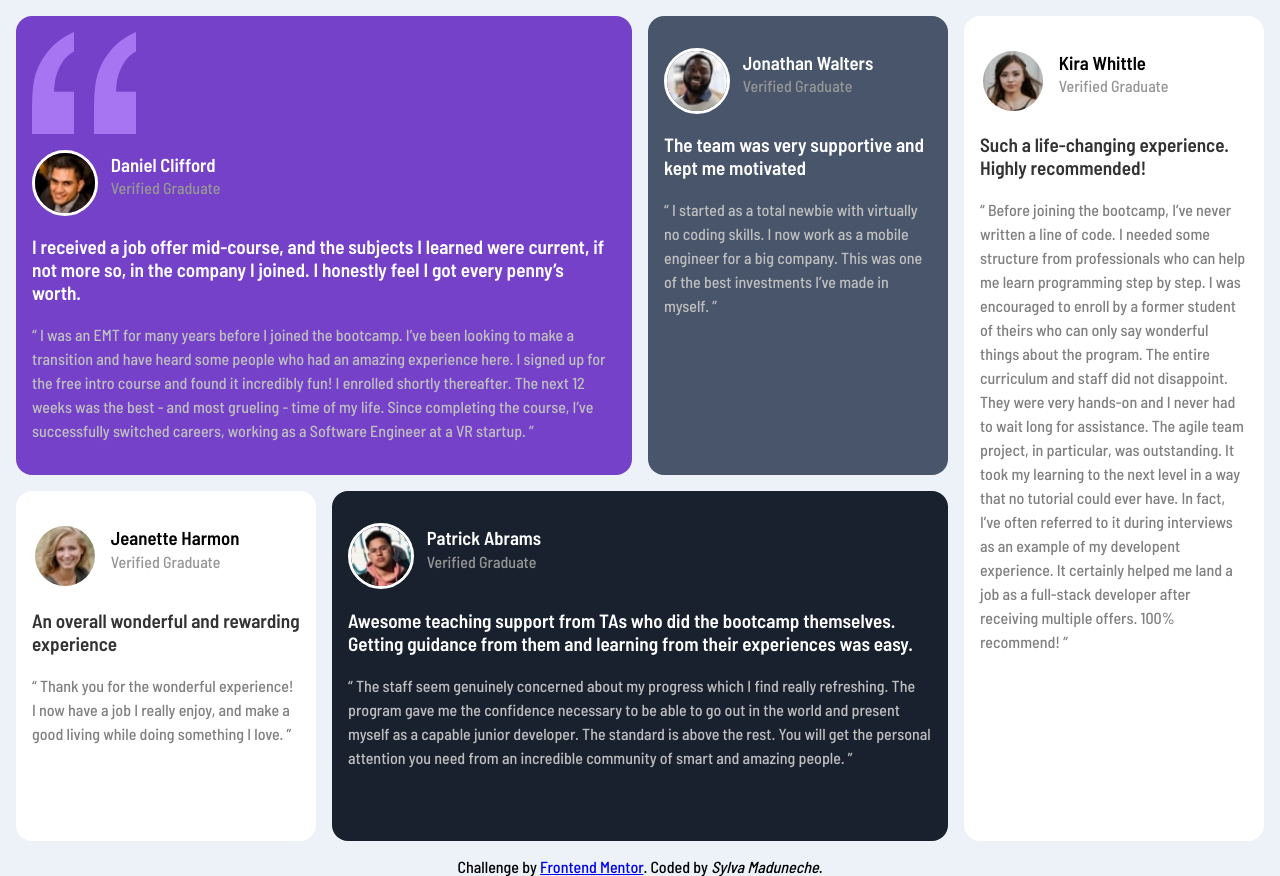
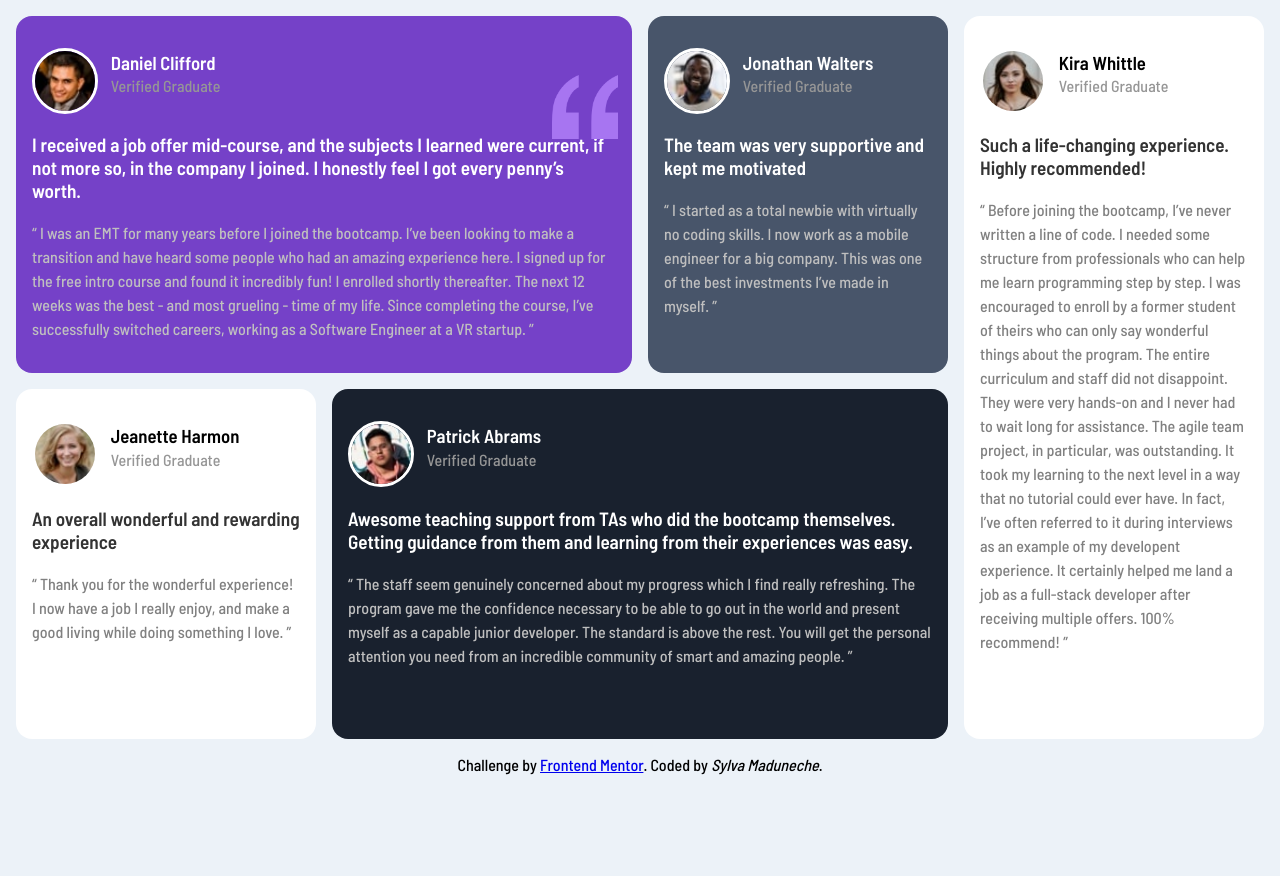
Before and after one commit to sylvamadu/Grid-Testimonials, a plain HTML site: page index.html in a window 1280 px wide. After the commit the page ends 800 px from the top, so only its background shows below. Drawn offline with Linux system fonts and the light colour scheme.

Commit message:
Update style.css

```diff
--- a/style.css
+++ b/style.css
@@ -31,12 +31,19 @@ body,html{
     margin-right: .8rem;
     border: 3px solid white;
 }
+.quote{
+    position: absolute;
+    right: 0.9em;
+    top: 3.7em;
+    height: 4em;
+}
 .name-block p{
     margin-top: -1em;
     color: hsl(0, 0%, 59%);
 }
 .purple{
     background: hsl(263, 55%, 52%);
+    position: relative;
 }
 .gray{
     background: hsl(217, 19%, 35%);
```
